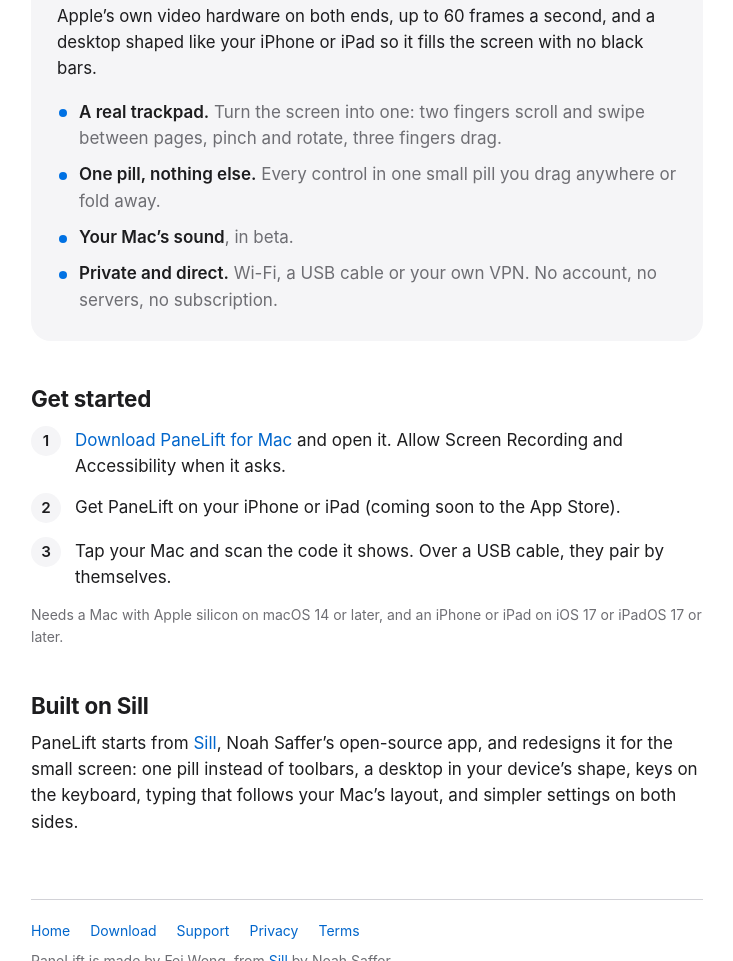
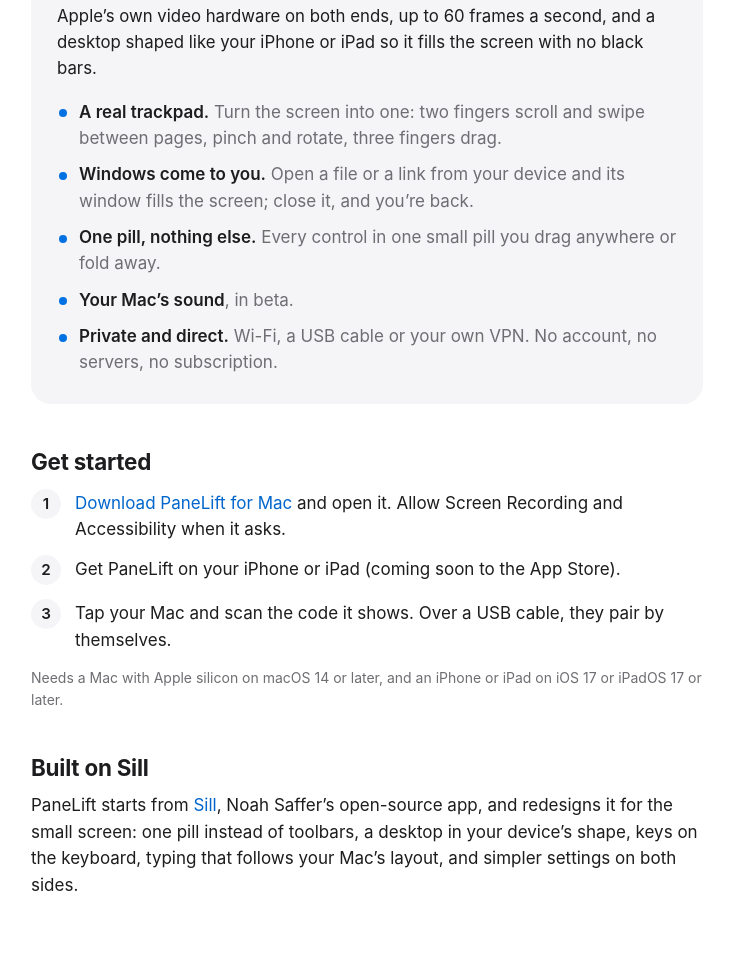
Before and after one commit to wongfei2009/panelift-site, a plain HTML site: page index.html in a window 1280 px wide. Shown: the part 3793-4754 px from the top of the page, without its empty margins (273-1006 px from the left). Drawn offline with Linux system fonts and the light colour scheme.

Commit message:
Update the site: PaneLift 0.10.0 (windows come to you)

```diff
--- a/index.html
+++ b/index.html
@@ -90,6 +90,7 @@
     <p>Apple’s own video hardware on both ends, up to 60 frames a second, and a desktop shaped like your iPhone or iPad so it fills the screen with no black bars.</p>
     <ul class="points">
       <li><strong>A real trackpad.</strong> Turn the screen into one: two fingers scroll and swipe between pages, pinch and rotate, three fingers drag.</li>
+      <li><strong>Windows come to you.</strong> Open a file or a link from your device and its window fills the screen; close it, and you’re back.</li>
       <li><strong>One pill, nothing else.</strong> Every control in one small pill you drag anywhere or fold away.</li>
       <li><strong>Your Mac’s sound</strong>, in beta.</li>
       <li><strong>Private and direct.</strong> Wi-Fi, a USB cable or your own VPN. No account, no servers, no subscription.</li>
```
